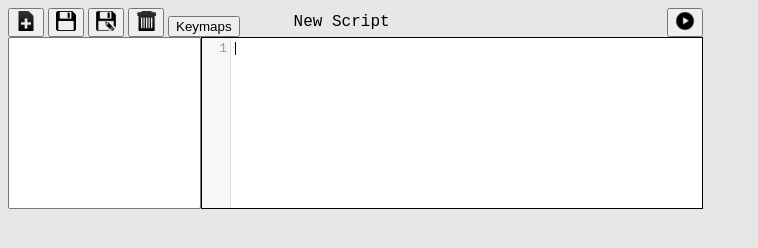
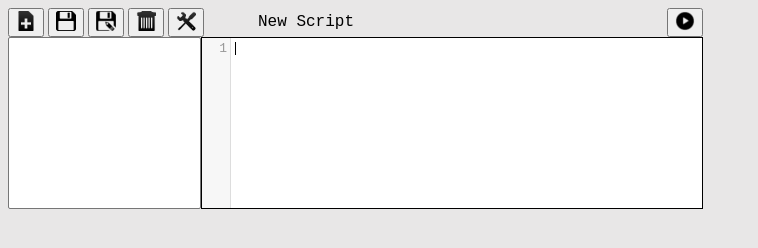
Before and after one commit to fishythefish/chromescript, a browser extension: page chromescript.html in a window 1280 px wide. Shown: the whole page, without its empty margins (0-758 px from the left). Drawn offline with Linux system fonts and the light colour scheme.

Commit message:
updated settings button

```diff
--- a/chromescript.html
+++ b/chromescript.html
@@ -17,7 +17,7 @@
             <button class='files' id="save"><img src='icon/save-24.png' title='Save'/></button>
             <button class='files' id="saveas"><img src='icon/saveas20.png' title='Save As...'/></button>
             <button class='files' id="delete"><img src='icon/trash_icon_24.png' title='Delete'/></button>
-            <button id="editmode">Keymaps</button>
+            <button class='files' id="settings"><img src='icon/wrench_plus_2_icon_20.png' title='Settings'/></button>
             <label type="identifier" id="filename">New Script</label>
             <button class='files' id="run"><img src='icon/circleright32.png' title='Run'/></button>
         </div>
```
Also changed, not shown: icon/wrench_plus_2_icon_20.png (added).
